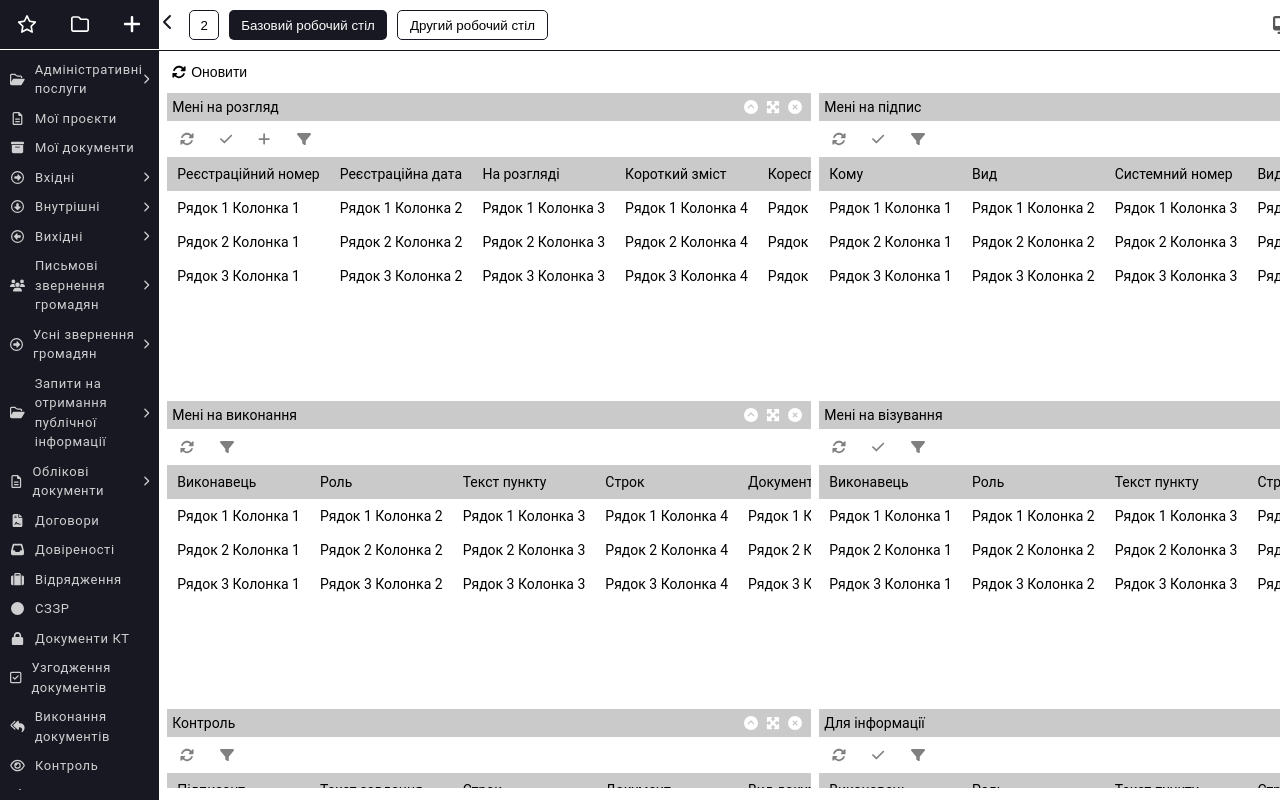
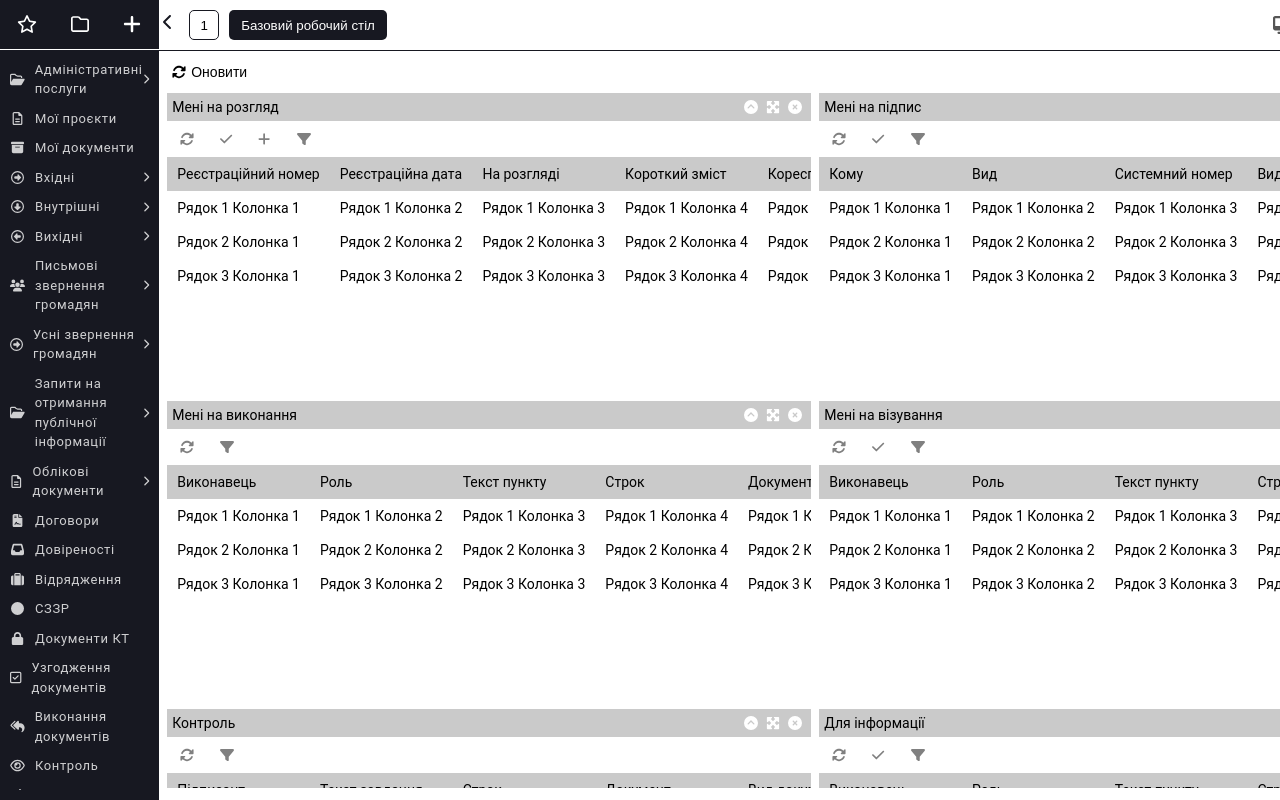
Before and after one commit to radishevskyi/admin-panel, a Next.js app: page / in a window 1280 px wide. Shown: the top 800 px of the page. Built offline with nearby package versions, Linux system fonts and the light colour scheme.

Commit message:
desktops interactive

```diff
--- a/src/pages/_app.jsx
+++ b/src/pages/_app.jsx
@@ -1,13 +1,16 @@
 import Sidebar from '@/shared/components/sidebar/sidebar';
 import '@/pages/_index.scss';
+import { DesktopProvider } from '@/shared/context/context';
 
 export default function App({ Component, pageProps }) {
   return (
-    <div className='container'>
-      <Sidebar />
-      <div className='content'>
-        <Component {...pageProps} />
+    <DesktopProvider>
+      <div className='container'>
+        <Sidebar />
+        <div className='content'>
+          <Component {...pageProps} />
+        </div>
       </div>
-    </div>
+    </DesktopProvider>
   );
 }
--- a/src/pages/index.jsx
+++ b/src/pages/index.jsx
@@ -1,25 +1,11 @@
-import { useState } from 'react';
+import { useContext } from 'react';
 import Header from '@/shared/components/header/header';
 import Head from 'next/head';
-import Basic from '@/desktops/basic/basic';
-import Content2 from '@/desktops/content/content2';
-
-const initialDesktops = [
-  {
-    id: 1,
-    title: 'Базовий робочий стіл',
-    content: <Basic />,
-  },
-  {
-    id: 2,
-    title: 'Другий робочий стіл',
-    content: <Content2 />,
-  },
-];
+import { DesktopContext } from '@/shared/context/context';
 
 function Index() {
-  const [desktops, setDesktops] = useState(initialDesktops);
-  const [activeDesktop, setActiveDesktop] = useState(desktops[0]);
+  const { desktops, activeDesktopItem, setActiveDesktopItem } =
+    useContext(DesktopContext);
 
   return (
     <>
@@ -29,11 +15,11 @@ function Index() {
       </Head>
       <main>
         <Header
-          activeDesktopId={activeDesktop.id}
+          activeDesktopId={activeDesktopItem?.id}
           desktops={desktops}
-          setActiveDesktop={setActiveDesktop}
+          setActiveDesktop={setActiveDesktopItem}
         />
-        {activeDesktop.content}
+        {activeDesktopItem?.content}
       </main>
     </>
   );
--- a/src/shared/components/sidebar/list-item.jsx
+++ b/src/shared/components/sidebar/list-item.jsx
@@ -7,6 +7,7 @@ function ListItem({
   isSidebarCollapsed,
   subMenu,
   onClick,
+  onDoubleClick,
   isOpen,
   openSubItemId,
   handleSubItemToggle,
@@ -23,6 +24,7 @@ function ListItem({
           isSidebarCollapsed ? 'collapsed' : ''
         }`}
         onClick={onClick}
+        onDoubleClick={onDoubleClick}
         style={indentStyle}
       >
         <FontAwesomeIcon
@@ -53,6 +55,7 @@ function ListItem({
               subMenu={subItem.nestedSubMenu}
               isSidebarCollapsed={isSidebarCollapsed}
               onClick={handleSubItemToggle(subItem.id)}
+              onDoubleClick={onDoubleClick}
               isOpen={subItem.id === openSubItemId}
               handleSubItemToggle={() => {}}
               indentLevel={indentLevel + 1}
--- a/src/shared/components/sidebar/sidebar.jsx
+++ b/src/shared/components/sidebar/sidebar.jsx
@@ -1,12 +1,14 @@
-import React, { useState } from 'react';
+import React, { useContext, useState } from 'react';
 import menuList from '@/shared/constants/menuList';
 import SidebarHeader from '@/shared/components/sidebar/sidebar-header';
 import ListItem from './list-item';
+import { DesktopContext } from '@/shared/context/context';
 
 function Sidebar() {
   const [openItemId, setOpenItemId] = useState(null);
   const [openSubItemId, setOpenSubItemId] = useState(null);
   const [isCollapsed, setIsCollapsed] = useState(false);
+  const { addDesktop } = useContext(DesktopContext);
 
   const handleToggle = (id) => () => {
     if (isCollapsed) {
@@ -22,6 +24,11 @@ function Sidebar() {
 
   const handleCollapseToggle = () => {
     setIsCollapsed(!isCollapsed);
+  };
+
+  const handleDoubleClick = (text) => () => {
+    const content = <div>{`Контент для ${text}`}</div>;
+    addDesktop(text, content);
   };
 
   return (
@@ -42,6 +49,7 @@ function Sidebar() {
               subMenu={item.subMenu}
               isSidebarCollapsed={isCollapsed}
               onClick={handleToggle(item.id)}
+              onDoubleClick={handleDoubleClick(item.text)}
               isOpen={openItemId === item.id}
               openSubItemId={openSubItemId}
               handleSubItemToggle={handleSubItemToggle}
--- /dev/null
+++ b/src/shared/context/context.js
@@ -0,0 +1,42 @@
+import Basic from '@/desktops/basic/basic';
+import Content2 from '@/desktops/content/content2';
+import { createContext, useState } from 'react';
+
+export const DesktopContext = createContext(null);
+
+export const DesktopProvider = ({ children }) => {
+  const initialDesktops = [
+    {
+      id: 1,
+      title: 'Базовий робочий стіл',
+      content: <Basic />,
+    },
+  ];
+  const [activeDesktopItem, setActiveDesktopItem] = useState(
+    initialDesktops[0]
+  );
+  const [desktops, setDesktops] = useState(initialDesktops);
+
+  const addDesktop = (title, content) => {
+    const newDesktop = {
+      id: desktops.length + 1,
+      title,
+      content,
+    };
+    setDesktops((prevDesktops) => [...prevDesktops, newDesktop]);
+    setActiveDesktopItem(newDesktop);
+  };
+
+  return (
+    <DesktopContext.Provider
+      value={{
+        activeDesktopItem,
+        setActiveDesktopItem,
+        desktops,
+        addDesktop,
+      }}
+    >
+      {children}
+    </DesktopContext.Provider>
+  );
+};
```
